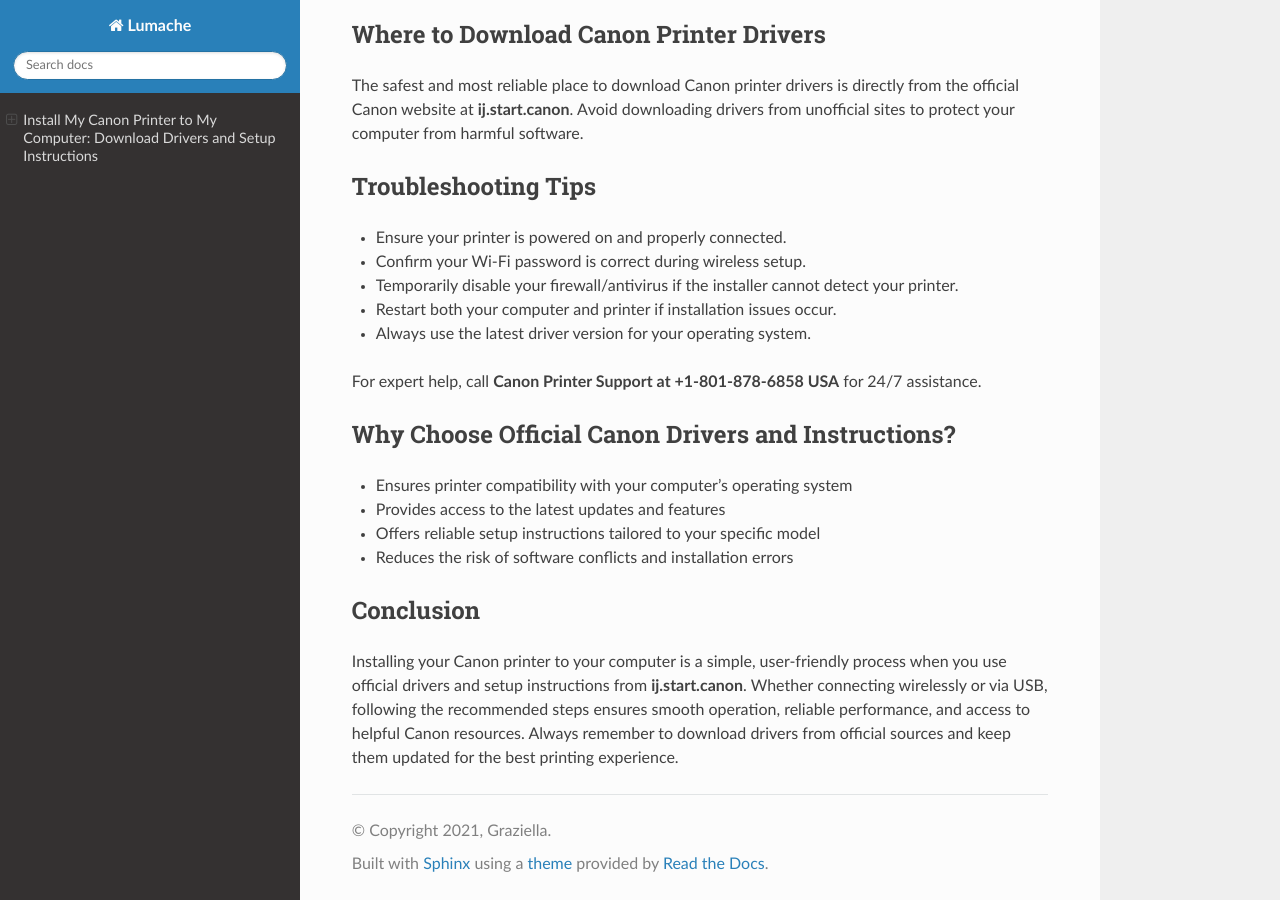
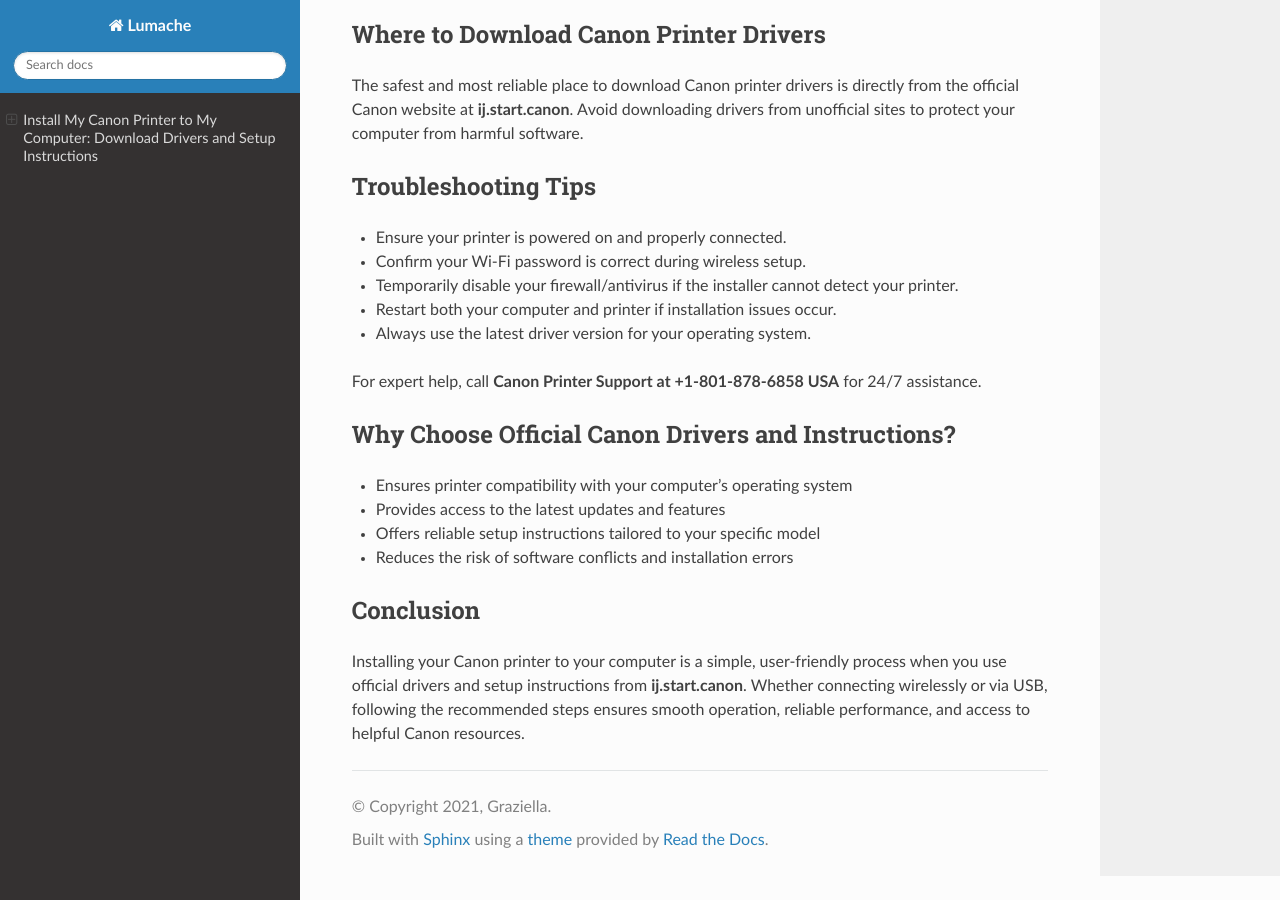
Before and after one commit to meganfloress/ijstartmanual, a Sphinx documentation site: the page built from docs/source/index.rst, in a window 1280 px wide and 900 px high, scrolled down 2351 px. Built offline with Sphinx 7.4.7 and the Read the Docs theme 3.1.0, drawn with Linux system fonts in a browser that asks for light colours.

Commit message:
Update index.rst

```diff
--- a/docs/source/index.rst
+++ b/docs/source/index.rst
@@ -118,4 +118,4 @@ Why Choose Official Canon Drivers and Instructions?
 Conclusion
 ----------
 
-Installing your Canon printer to your computer is a simple, user-friendly process when you use official drivers and setup instructions from **ij.start.canon**. Whether connecting wirelessly or via USB, following the recommended steps ensures smooth operation, reliable performance, and access to helpful Canon resources. Always remember to download drivers from official sources and keep them updated for the best printing experience.
+Installing your Canon printer to your computer is a simple, user-friendly process when you use official drivers and setup instructions from **ij.start.canon**. Whether connecting wirelessly or via USB, following the recommended steps ensures smooth operation, reliable performance, and access to helpful Canon resources.
```
